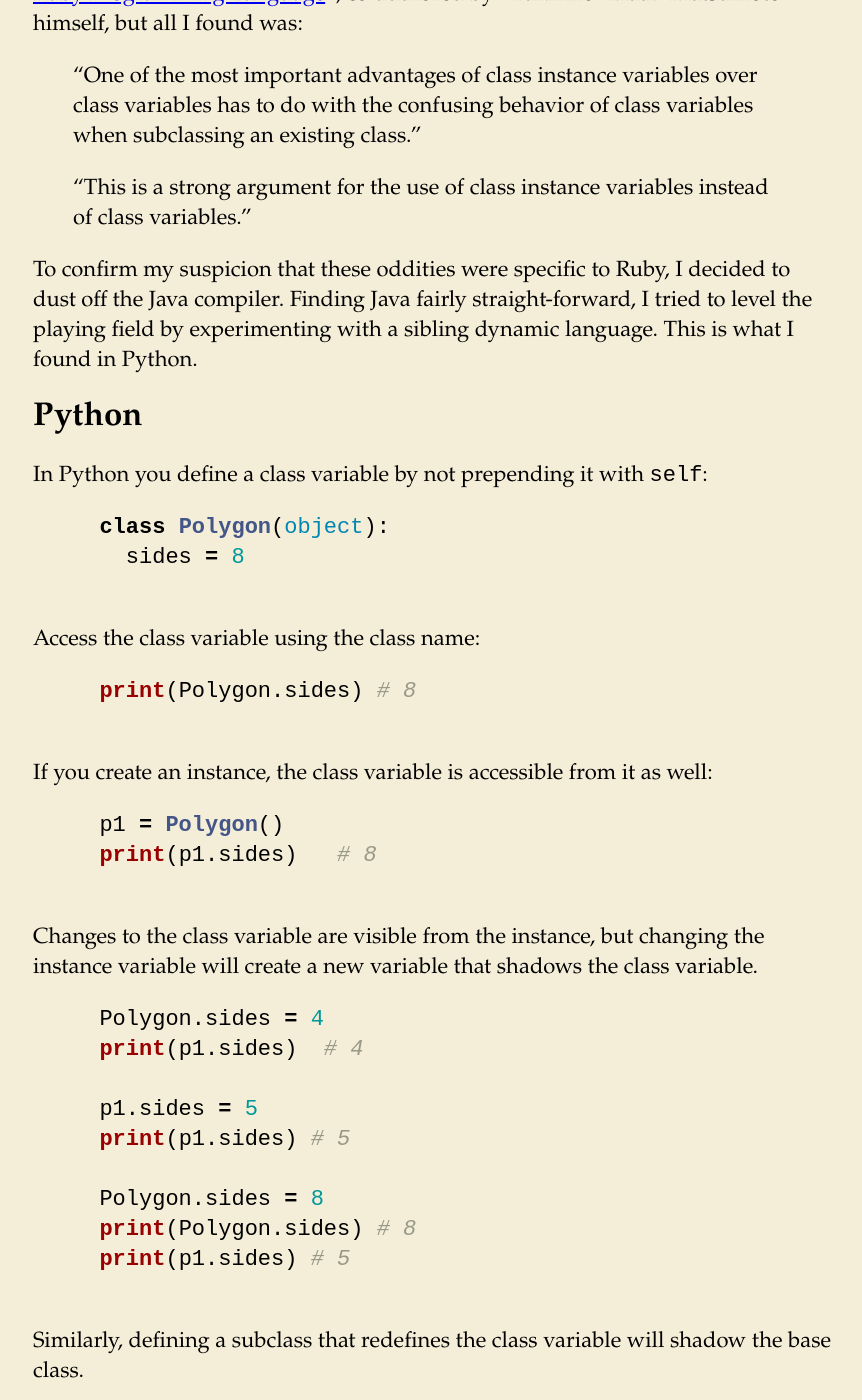
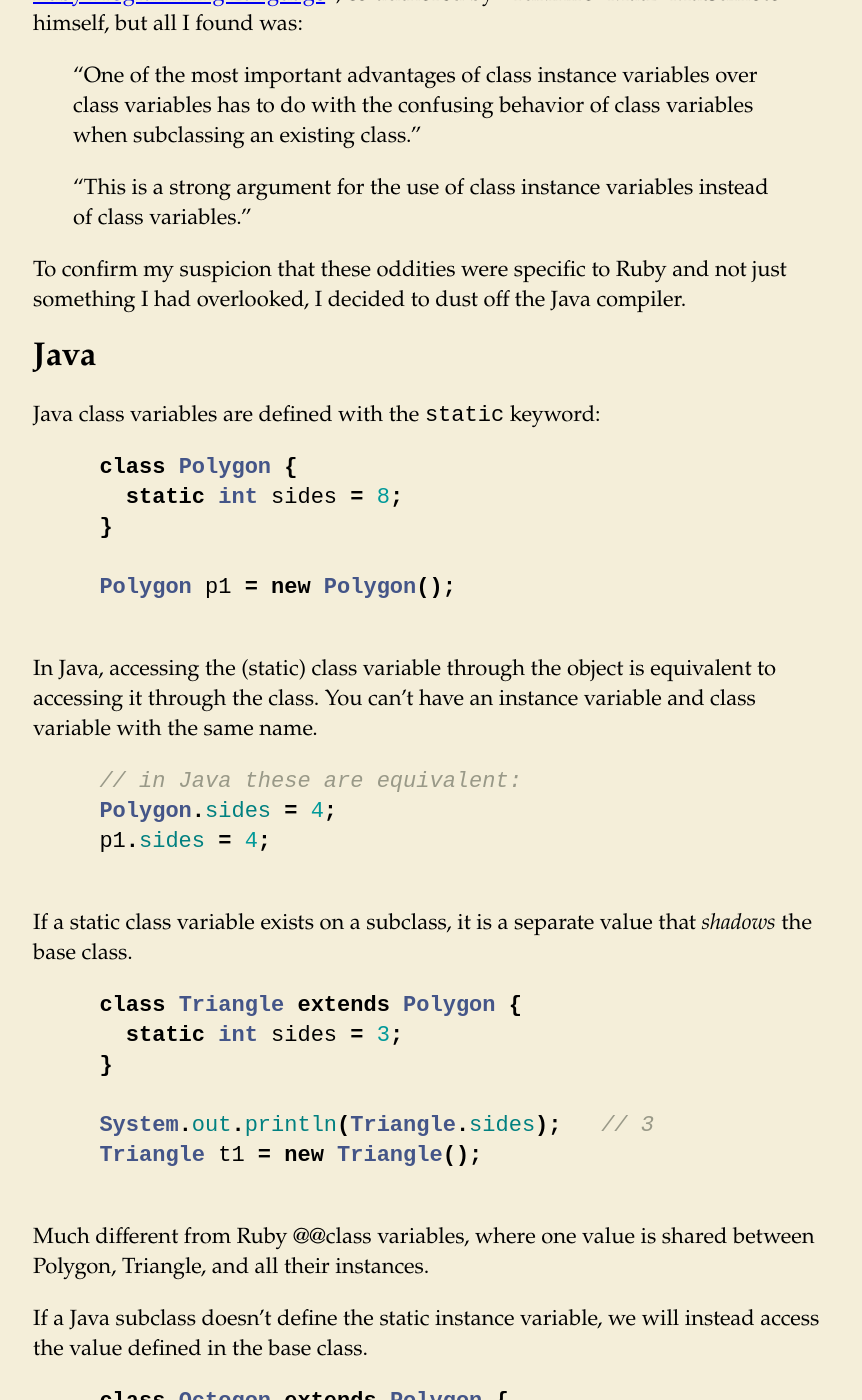
Before and after one commit to nathany/nathany.com, a Jekyll site: the page built from _posts/2010-07-13-class-variables.markdown, in a window 1280 px wide and 1400 px high, scrolled down 625 px. Shown: the whole window, without its empty margins (207-1069 px from the left). Built offline with Jekyll 4.4.1, drawn with Linux system fonts in a browser that asks for light colours; Markdown is read by kramdown in place of the engine named in the settings; some of the changed text lies outside the part shown.

Commit message:
revised with 4x the Java!

```diff
--- a/_posts/2010-07-13-class-variables.markdown
+++ b/_posts/2010-07-13-class-variables.markdown
@@ -17,7 +17,51 @@ All of this seemed quite bizarre. It didn't seem like any other language I had e
 
 >"This is a strong argument for the use of class instance variables instead of class variables."
 
-To confirm my suspicion that these oddities were specific to Ruby, I decided to dust off the Java compiler. Finding Java fairly straight-forward, I tried to level the playing field by experimenting with a sibling dynamic language. This is what I found in Python.
+To confirm my suspicion that these oddities were specific to Ruby and not just something I had overlooked, I decided to dust off the Java compiler.
+
+## Java
+
+Java class variables are defined with the `static` keyword:
+
+  {% highlight java %}
+  class Polygon {
+    static int sides = 8;
+  }
+
+  Polygon p1 = new Polygon();
+  {% endhighlight %}
+
+In Java, accessing the (static) class variable through the object is equivalent to accessing it through the class. You can't have an instance variable and class variable with the same name.
+
+  {% highlight java %}
+  // in Java these are equivalent:
+  Polygon.sides = 4;
+  p1.sides = 4;
+  {% endhighlight %}
+
+If a static class variable exists on a subclass, it is a separate value that *shadows* the base class.
+
+  {% highlight java %}
+  class Triangle extends Polygon {
+    static int sides = 3;
+  }
+
+  System.out.println(Triangle.sides);   // 3
+  Triangle t1 = new Triangle();
+  {% endhighlight %}
+
+Much different from Ruby @@class variables, where one value is shared between Polygon, Triangle, and all their instances.
+
+If a Java subclass doesn't define the static instance variable, we will instead access the value defined in the base class.
+
+  {% highlight java %}
+  class Octogon extends Polygon {
+  }
+
+  System.out.println(Octogon.sides);   // same as Polygon.sides
+  {% endhighlight %}
+
+Java seems fairly straight-forward, but it is a static language where variables must be declared upfront. To level the playing field, I experimented with Python, a sibling dynamic language.
 
 ## Python
 
@@ -34,7 +78,7 @@ Access the class variable using the class name:
   print(Polygon.sides) # 8
   {% endhighlight %}
 
-If you create an instance, the class variable is accessible from it as well:
+If you create an instance, the class variable is visible from it as well:
 
   {% highlight python %}
   p1 = Polygon()
@@ -89,22 +133,7 @@ Until, as you might expect, you set a class variable for the subclass.
   print(Octogon.sides)  # 8
   {% endhighlight %}
 
-## Python vs. Java
-
-In Java you can't have an instance variable and class variable with the same name. Accessing the class variable through the object is equivalent to accessing it through the class.
-
-  {% highlight java %}
-  class Polygon {
-    static int sides = 8;
-  }
-
-  Polygon p1 = new Polygon();
-  p1.sides = 4; // in Java this is equivalent to Polygon.sides = 4;
-  {% endhighlight %}
-
-This is not the same as Python, where `p1.sides = 4` would create a new instance variable with no affect on the value of Polygon.sides or any other object.
-
-So Python behaves a little differently due to its nature as a dynamic language where variables aren't declared upfront, but it still makes sense, in my mind.
+So Python behaves a little differently than Java due to being a dynamic language where you can create variables on the fly. Instance variables shadow class variables of the same name, so it's best to always refer to class variables as `ClassName.variable`. Makes good sense.
 
 ## End thoughts
 
```
Also changed, not shown: other parts of _posts/2010-07-13-class-variables.markdown (+2 -2 lines).
